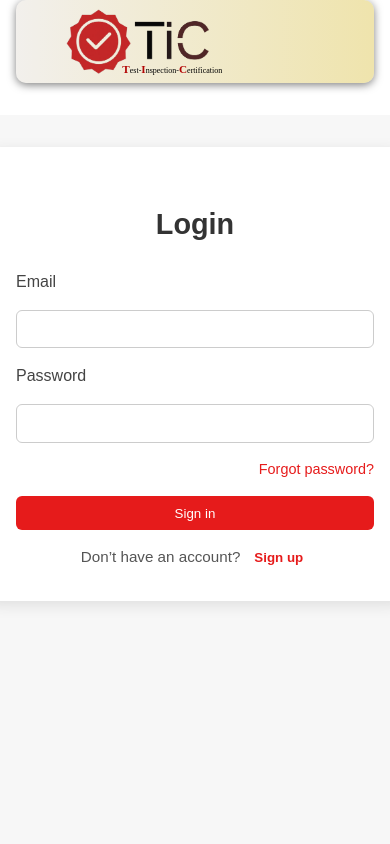
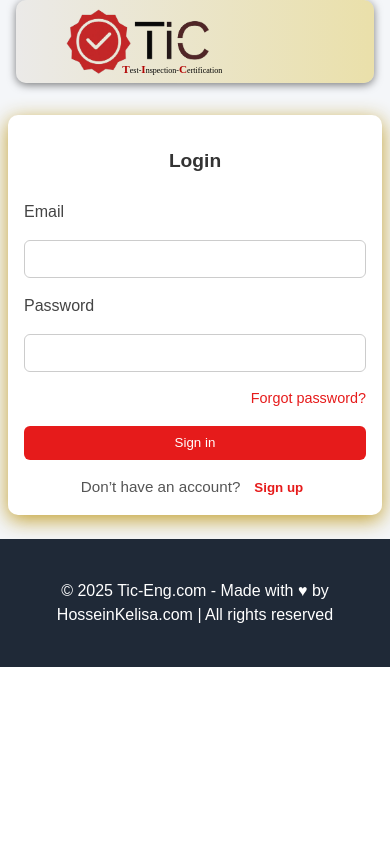
Before and after one commit to Hossein-Kelisa/TIC-Eng, a React (Vite) app in the folder Front-End/: page /auth in a window 390 px wide. Shown: the top 844 px of the page. Built offline with nearby package versions, Linux system fonts and the light colour scheme; no server answers.

Commit message:
styling for auth page

```diff
--- a/Front-End/src/Pages/AuthPage.css
+++ b/Front-End/src/Pages/AuthPage.css
@@ -1,27 +1,24 @@
+#AuthPage {
+  background-color: #f4f6f9;
+}
 .auth-page {
+  max-width: 450px;
+  margin: 7rem auto;
+  padding: 2rem;
+  background: #ffffff;
+  border-radius: 10px;
+  box-shadow: 0 5px 20px rgba(190, 151, 25, 0.904);
   display: flex;
   flex-direction: column;
-  align-items: center;
-  padding: 2rem 1rem;
-  background: #f7f7f7;
-  min-height: calc(100vh - 100px); /* Adjust for header & footer */
-}
-
-.auth-container {
-  background: #fff;
-  padding: 2rem;
-  border-radius: 10px;
-  box-shadow: 0 4px 15px rgba(0, 0, 0, 0.1);
-  max-width: 400px;
-  width: 100%;
+  gap: 1rem;
 }
 
 .auth-title {
   text-align: center;
+  font-size: 2.5rem;
+  font-weight: 700;
   color: #333;
-  font-size: 1.8rem;
   margin-bottom: 1.5rem;
-  font-weight: bold;
 }
 
 #AuthPage .header {
@@ -37,3 +34,26 @@
 #AuthPage .header .hamburger {
   display: none;
 }
+
+@media (max-width: 768px) {
+  .auth-page {
+    padding: 1.5rem;
+    gap: 0.9rem;
+    margin: 1.5rem 0.5rem;
+    max-width: 100%;
+  }
+
+  .auth-title {
+    font-size: 1.3rem;
+  }
+}
+@media (max-width: 480px) {
+  .auth-page {
+    padding: 1rem;
+    gap: 0.8rem;
+  }
+
+  .auth-title {
+    font-size: 1.2rem;
+  }
+}
--- a/Front-End/src/components/ServiceComponents/RequestForm.css
+++ b/Front-End/src/components/ServiceComponents/RequestForm.css
@@ -1,6 +1,6 @@
 .request-form {
   max-width: 600px;
-  margin: 2rem auto;
+  margin: 4rem auto;
   padding: 2rem;
   background: #ffffff;
   border-radius: 10px;
```
